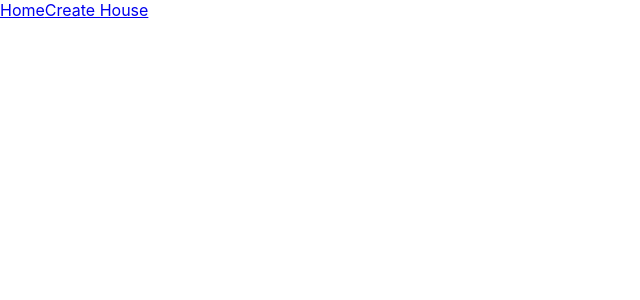
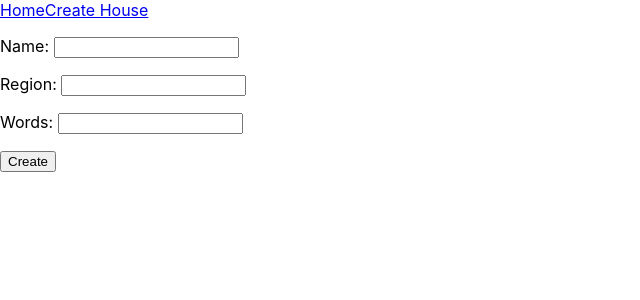
Before and after one commit to kachamozo/CP-M2-WEBFT20B, a React (Create React App) app: page /house/create in a window 1280 px wide. Shown: the top 300 px of the page, without its empty margins (0-640 px from the left). Built offline with nearby package versions, Linux system fonts and the light colour scheme.

Commit message:
07-CreateHouse test and Checkpoint done

```diff
--- a/src/components/CreateHouse/CreateHouse.jsx
+++ b/src/components/CreateHouse/CreateHouse.jsx
@@ -1,16 +1,46 @@
-import React from 'react';
+import React from "react";
+import { useDispatch } from "react-redux";
+import { createHouse } from "../../redux/actions";
 
 // CUIDADOOOO. SI O SI FUNCTIONAL COMPONENT! SE ROMPEN LOS TEST EN CASO CONTRARIO!!
 // TAMBIEN VAS A TENER QUE USAR HOOKS!
 // Recordar que los hooks de React deben utilizarse de la forma "React.useState", "React.useEffect", etc.
 // Los tests no van a reconocer la ejecución haciendo destructuring de estos métodos.
 const CreateHouse = () => {
+  const [house, setHouse] = React.useState({
+    name: "",
+    region: "",
+    words: "",
+  });
 
-    return (
-        <div>
+  const dispatch = useDispatch();
 
-        </div>
-    );
+  const handleChange = (e) => {
+    setHouse({ ...house, [e.target.name]: e.target.value });
+  };
+
+  const handleSubmit = (e) => {
+    e.preventDefault();
+    dispatch(createHouse(house));
+  };
+
+  return (
+    <form onSubmit={(e) => handleSubmit(e)}>
+      <p>
+        <label>Name: </label>
+        <input type="text" name="name" onChange={(e) => handleChange(e)} />
+      </p>
+      <p>
+        <label>Region: </label>
+        <input type="text" name="region" onChange={(e) => handleChange(e)} />
+      </p>
+      <p>
+        <label>Words: </label>
+        <input type="text" name="words" onChange={(e) => handleChange(e)} />
+      </p>
+      <button type="submit">Create</button>
+    </form>
+  );
 };
 
 export default CreateHouse;
```
